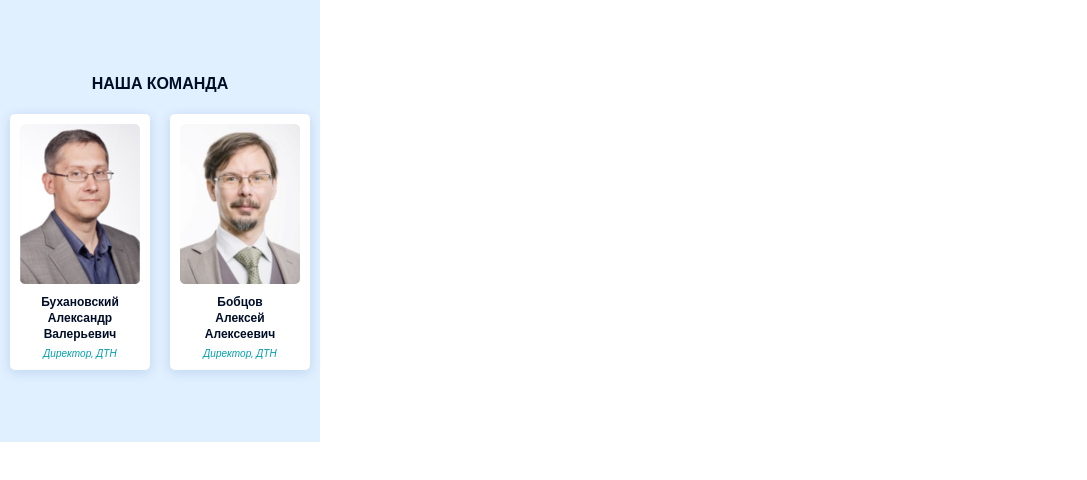
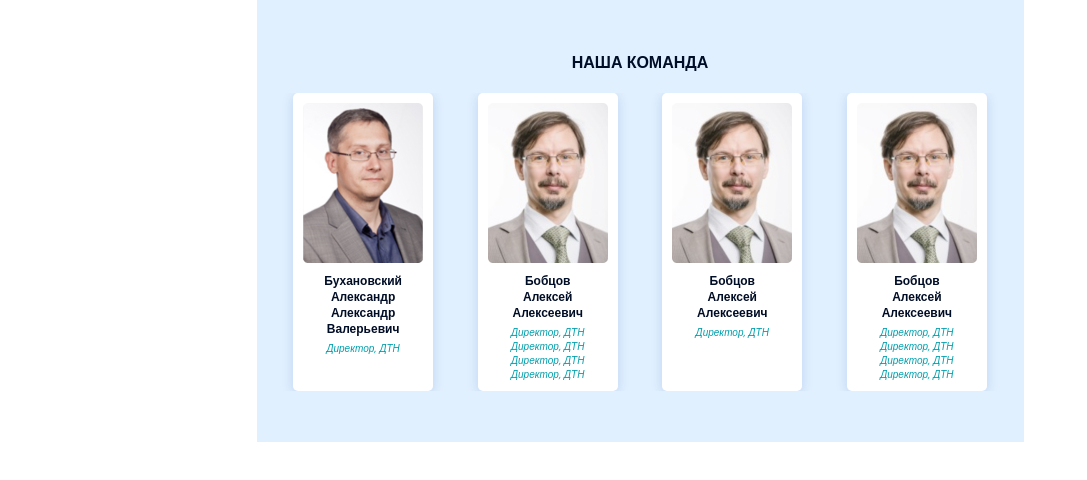
Before and after one commit to marja555/research, a React (Create React App) app: page / in a window 1280 px wide. Shown: the top 480 px of the page, without its empty margins (0-1087 px from the left). Built offline with nearby package versions, Linux system fonts and the light colour scheme.

Commit message:
feat: imitation of a slider, changing cards for content

```diff
--- /dev/null
+++ b/src/blocks/our-team-card/our-team-card.css
@@ -0,0 +1,40 @@
+.our-team-card {
+  display: flex;
+  flex-direction: column;
+  background: #FFFFFF;
+  box-shadow: 0px 2.38298px 11.9149px rgba(1, 54, 157, 0.15);
+  border-radius: 5px;
+  max-width: 140px;
+  margin: 0 8px;
+}
+
+.our-team-card__image {
+  max-width: 120px;
+  object-fit: cover;
+  margin: 10px;
+}
+
+.our-team-card__name {
+  font-style: normal;
+  font-weight: 600;
+  font-size: 12px;
+  line-height: 16px;
+  text-align: center;
+  color: #000D26;
+  text-overflow: ellipsis;
+  overflow: hidden;
+  white-space: pre-line;
+  margin: 0 auto;
+  max-width: 80px;
+}
+
+.our-team-card__position {
+  font-style: italic;
+  font-weight: 400;
+  font-size: 10px;
+  line-height: 14px;
+  color: #009FAC;
+  text-align: center;
+  margin: 4px auto 10px;
+  max-width: 80px;
+}
--- a/src/blocks/our-team/our-team.css
+++ b/src/blocks/our-team/our-team.css
@@ -2,9 +2,10 @@
   display: flex;
   justify-content: center;
   flex-direction: column;
-  max-width: 320px;
+  max-width: 767px;
   height: 442px;
   background-color: #E0F0FF;
+  margin: 0 auto;
 }
 
 .our-team__title {
@@ -21,48 +22,6 @@
 .our-team__cards {
   display: flex;
   flex-direction: row;
+  overflow: hidden;
+  justify-content: space-evenly;
 }
-
-.our-card {
-  display: flex;
-  flex-direction: column;
-  background: #FFFFFF;
-  box-shadow: 0px 2.38298px 11.9149px rgba(1, 54, 157, 0.15);
-  border-radius: 5px;
-  max-width: 140px;
-  max-height: 256px;
-  margin: 0 auto;
-
-}
-
-.our-card__image {
-  max-width: 120px;
-  max-height: 160px;
-  object-fit: cover;
-  margin: 10px;
-}
-
-.our-card__name {
-  font-style: normal;
-  font-weight: 600;
-  font-size: 12px;
-  line-height: 16px;
-  text-align: center;
-  color: #000D26;
-  text-overflow: ellipsis;
-  overflow: hidden;
-  white-space: pre-line;
-  margin: 0 auto;
-  max-width: 80px;
-  min-height: 48px;
-}
-
-.our-card__position {
-  font-style: italic;
-  font-weight: 400;
-  font-size: 10px;
-  line-height: 14px;
-  color: #009FAC;
-  text-align: center;
-  margin: 4px auto 10px;
-}
--- a/src/components/OurTeam/OurCard.jsx
+++ b/src/components/OurTeam/OurCard.jsx
@@ -1,11 +1,11 @@
 function OurCard({imageLink, name, position}) {
 return(
-  <div className='our-card'>
-    <img src={imageLink} className='our-card__image' alt={name}/>
-    <h3 className='our-card__name'>
+  <div className='our-team-card'>
+    <img src={imageLink} className='our-team-card__image' alt={name}/>
+    <h3 className='our-team-card__name'>
       {name}
     </h3>
-    <p className='our-card__position'>
+    <p className='our-team-card__position'>
       {position}
     </p>
   </div>
--- a/src/components/OurTeam/OurTeam.jsx
+++ b/src/components/OurTeam/OurTeam.jsx
@@ -10,13 +10,23 @@ function OurTeam() {
     <div className='our-team__cards'>
       <OurCard
         imageLink={ourTeam2}
-        name='Бухановский Александр Валерьевич'
+        name='Бухановский Александр Александр Валерьевич'
         position='Директор, ДТН'
       />
       <OurCard
         imageLink={ourTeam1}
         name='Бобцов Алексей Алексеевич'
+        position='Директор, ДТН Директор, ДТН Директор, ДТН Директор, ДТН'
+      />
+      <OurCard
+        imageLink={ourTeam1}
+        name='Бобцов Алексей Алексеевич'
         position='Директор, ДТН'
+      />
+      <OurCard
+        imageLink={ourTeam1}
+        name='Бобцов Алексей Алексеевич'
+        position='Директор, ДТН Директор, ДТН Директор, ДТН Директор, ДТН'
       />
     </div>
    </>
--- a/src/pages/index.css
+++ b/src/pages/index.css
@@ -34,6 +34,9 @@
 /* our-team */
 @import url(../blocks/our-team/our-team.css);
 
+/*our-team-card*/
+@import url(../blocks/our-team-card/our-team-card.css);
+
 /* team */
 @import url(../blocks/team/team.css);
 
```
